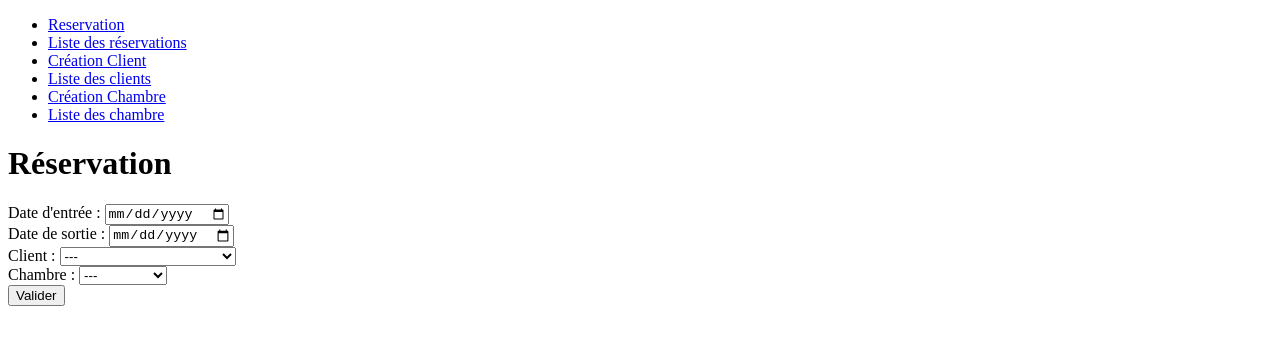
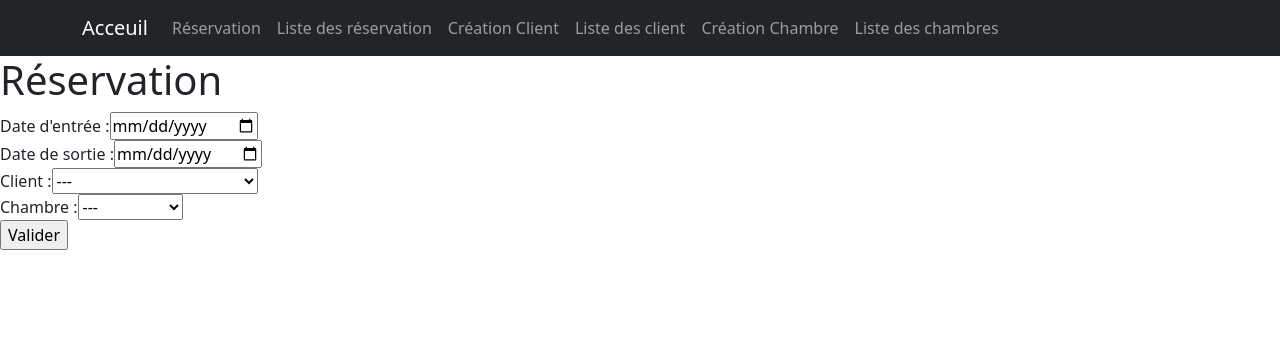
Before and after one commit to tafitahery/hotel-v2, a React (Create React App) app: page / in a window 1280 px wide. Shown: the top 344 px of the page. Built offline with nearby package versions, Linux system fonts and the light colour scheme; data requests are answered from the project's data file.

Commit message:
Add style to component Navigation with React-Bootstrap

```diff
--- a/package.json
+++ b/package.json
@@ -7,8 +7,10 @@
     "@testing-library/react": "^13.3.0",
     "@testing-library/user-event": "^13.5.0",
     "axios": "^0.27.2",
+    "bootstrap": "^5.1.3",
     "prop-types": "^15.8.1",
     "react": "^18.2.0",
+    "react-bootstrap": "^2.4.0",
     "react-dom": "^18.2.0",
     "react-router-dom": "^6.3.0",
     "react-scripts": "5.0.1",
--- a/src/components/Navigation/index.jsx
+++ b/src/components/Navigation/index.jsx
@@ -1,30 +1,58 @@
 import React from 'react';
 import { Link } from 'react-router-dom';
+import { Container, Navbar, Nav } from 'react-bootstrap';
 
 const Navigation = () => {
   return (
-    <div>
-      <ul>
-        <li>
-          <Link to="/">Reservation</Link>
-        </li>
-        <li>
-          <Link to="/listReservations">Liste des réservations</Link>
-        </li>
-        <li>
-          <Link to="/createClient">Création Client</Link>
-        </li>
-        <li>
-          <Link to="/listClients">Liste des clients</Link>
-        </li>
-        <li>
-          <Link to="/createRoom">Création Chambre</Link>
-        </li>
-        <li>
-          <Link to="/listRooms">Liste des chambre</Link>
-        </li>
-      </ul>
-    </div>
+    // <div>
+    //   <ul>
+    //     <li>
+    //       <Link to="/">Reservation</Link>
+    //     </li>
+    //     <li>
+    //       <Link to="/listReservations">Liste des réservations</Link>
+    //     </li>
+    //     <li>
+    //       <Link to="/createClient">Création Client</Link>
+    //     </li>
+    //     <li>
+    //       <Link to="/listClients">Liste des clients</Link>
+    //     </li>
+    //     <li>
+    //       <Link to="/createRoom">Création Chambre</Link>
+    //     </li>
+    //     <li>
+    //       <Link to="/listRooms">Liste des chambre</Link>
+    //     </li>
+    //   </ul>
+    // </div>
+    <>
+      <Navbar bg="dark" variant="dark">
+        <Container>
+          <Navbar.Brand href="#home">Acceuil</Navbar.Brand>
+          <Nav className="me-auto">
+            <Nav.Link as={Link} to="/">
+              Réservation
+            </Nav.Link>
+            <Nav.Link as={Link} to="/listReservations">
+              Liste des réservation
+            </Nav.Link>
+            <Nav.Link as={Link} to="/createClient">
+              Création Client
+            </Nav.Link>
+            <Nav.Link as={Link} to="/listClients">
+              Liste des client
+            </Nav.Link>
+            <Nav.Link as={Link} to="/createRoom">
+              Création Chambre
+            </Nav.Link>
+            <Nav.Link as={Link} to="/listRooms">
+              Liste des chambres
+            </Nav.Link>
+          </Nav>
+        </Container>
+      </Navbar>
+    </>
   );
 };
 
--- a/src/index.jsx
+++ b/src/index.jsx
@@ -1,6 +1,7 @@
 import React from 'react';
 import ReactDOM from 'react-dom/client';
 import { BrowserRouter, Routes, Route } from 'react-router-dom';
+import 'bootstrap/dist/css/bootstrap.min.css';
 
 import Navigation from './components/Navigation';
 import CreateClient from './pages/CreateClient';
```
Also changed, not shown: 1 other file (tests, documents, lock files or other folders).
